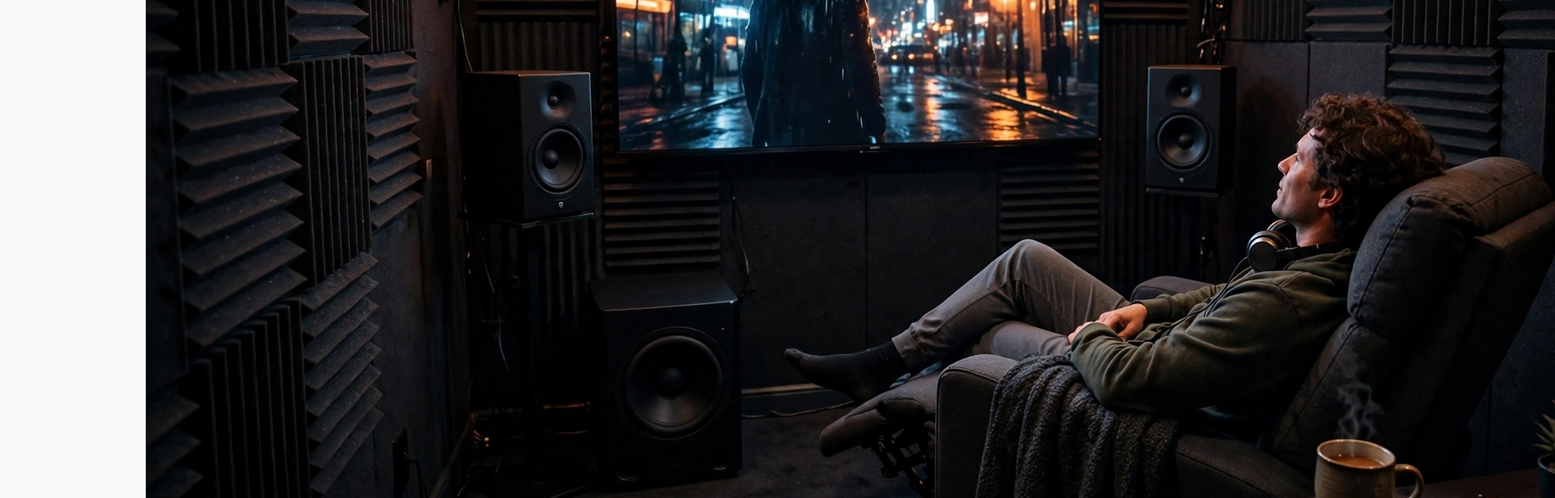
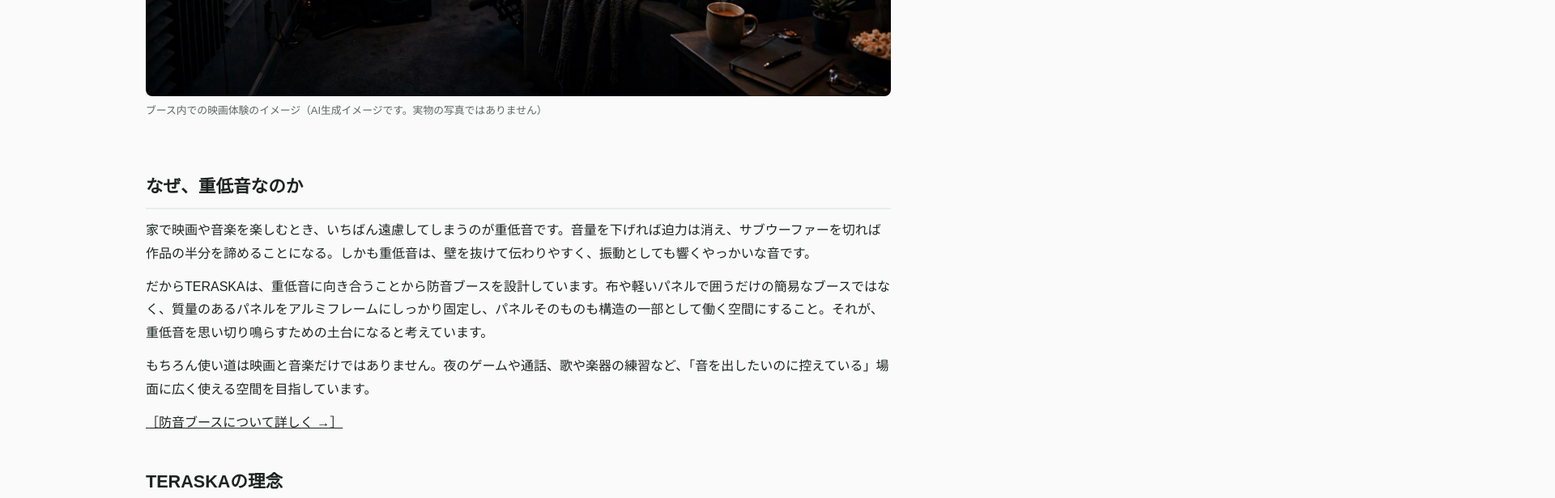
Before and after one commit to komei13/teraska, a Next.js app: page / in a window 1280 px wide. Shown: the part 780-1396 px from the top of the page at 81% size, 1920 px wide, since content can reach past the window. Built offline with nearby package versions, Linux system fonts and the light colour scheme.

Commit message:
Update globals.css

```diff
--- a/app/globals.css
+++ b/app/globals.css
@@ -179,6 +179,10 @@ section.block ul {
   margin: 0 0 12px 1.4em;
 }
 
+section.block li {
+  margin-bottom: 10px;
+}
+
 /* ヒーロー */
 .hero {
   padding: 56px 0 8px;
@@ -214,6 +218,24 @@ section.block ul {
 
 .photo-placeholder.tall {
   min-height: 320px;
+}
+
+/* 画像（イメージ図） */
+.figure-img {
+  margin: 16px 0;
+}
+
+.figure-img img {
+  width: 100%;
+  height: auto;
+  display: block;
+  border-radius: 8px;
+}
+
+.figure-img figcaption {
+  font-size: 0.8rem;
+  color: var(--muted);
+  margin-top: 6px;
 }
 
 /* カード */
```
